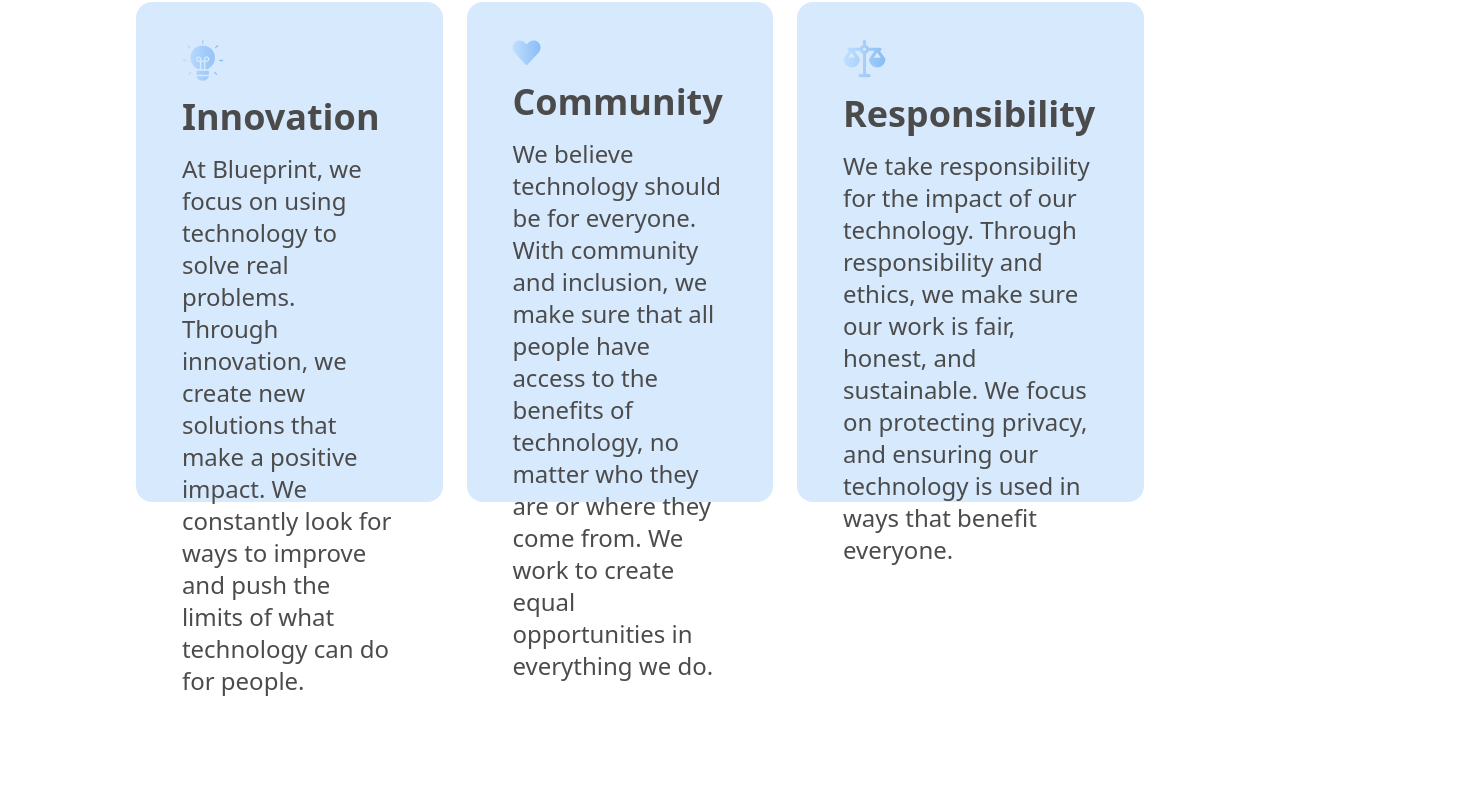
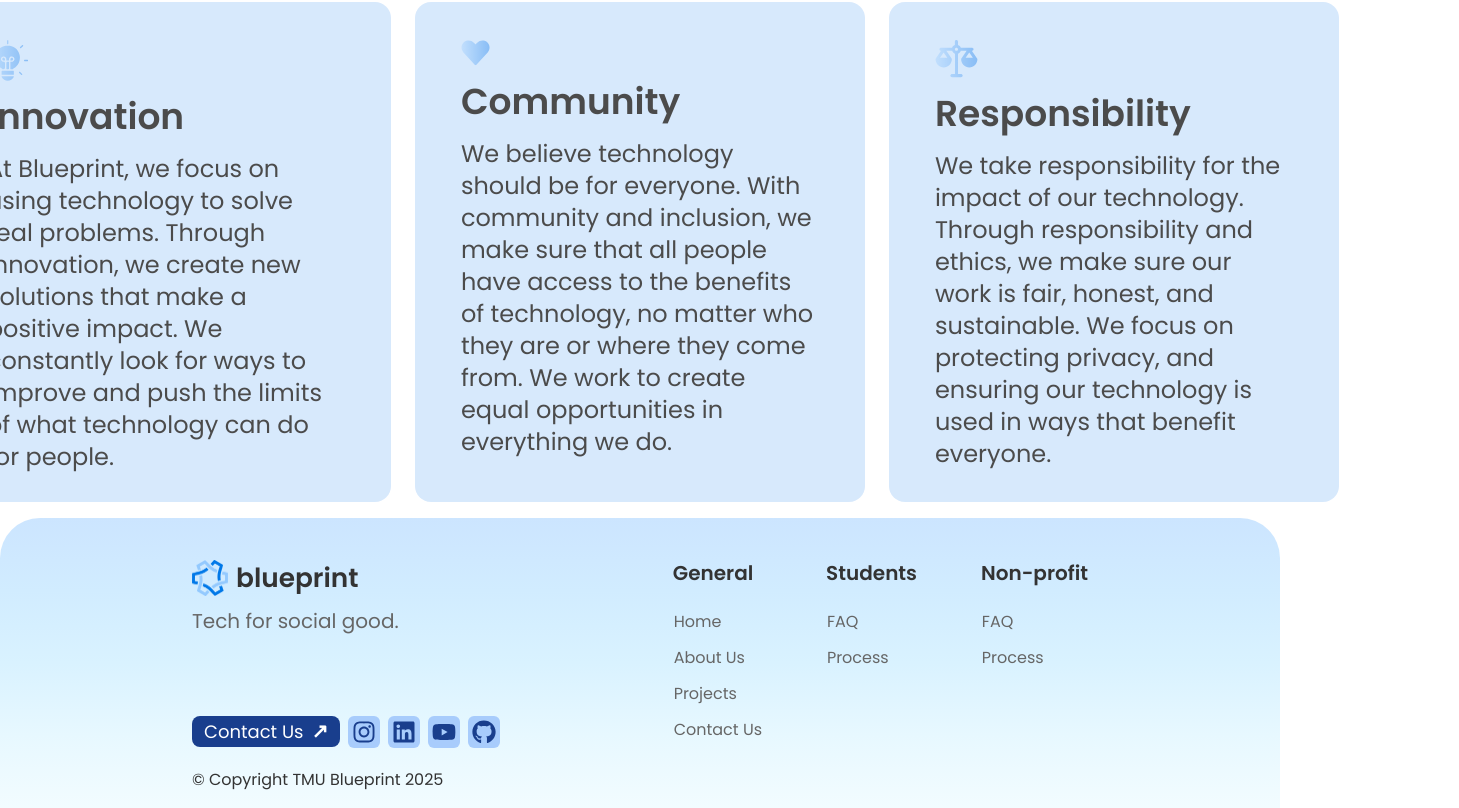
Before and after one commit to tmublueprint/bp-website, a React (Vite) app: page / in a window 1280 px wide. Shown: the part 154-962 px from the top of the page, 1459 px wide, since content can reach past the window. Before the commit the page ends 851 px from the top, so only its background shows below. Built offline with nearby package versions, Linux system fonts and the light colour scheme.

Commit message:
Added footer

```diff
--- a/src/App.tsx
+++ b/src/App.tsx
@@ -6,12 +6,15 @@ import NpoPage from './pages/NpoPage';
 import StudentPage from './pages/Students/StudentPage';
 import ProjectPage from './pages/Projects/ProjectPage';
 import ErrorPage from './pages/ErrorPage';
+import Footer from './components/HomePage/Footer';
 
 function App() {
 
   return (
     <BrowserRouter>
+      <div className='content-wrapper'>
         <Routes>
+
           <Route path="/" element={<Home />} />
           <Route path="/about" element={<AboutPage />} />
           <Route path="/student" element={<StudentPage />} />
@@ -20,6 +23,8 @@ function App() {
           <Route path="/contact" element={<ContactPage />} />
           <Route path="*" element={<ErrorPage />} />
         </Routes>
+      </div>
+      <Footer />
     </BrowserRouter>
   )
 }
--- a/src/components/HomePage/Footer.tsx
+++ b/src/components/HomePage/Footer.tsx
@@ -4,13 +4,60 @@
 // Left column for contacts
 // Right column for links to other parts of the website
 
+import React from 'react';
+import { FaInstagram, FaLinkedin, FaYoutube, FaGithub } from 'react-icons/fa';
+import '../../index.css';
+
 function Footer() {
-    // Code goes here
+  return (
+    <footer className="footer-gradient">
+      <div className="footer-content">
+        <div className="left-section">
+          <div className="left-upper">
+            <div className="logo-container">
+              <img src="/logo.png" alt="Blueprint Logo" className="logo" />
+              <span className="blueprint">blueprint</span>
+            </div>
+            <p className="Tech-for-social-good">Tech for social good.</p>
+          </div>
 
-    return (
-        <>
-        </>
-    )
+          <div className="left-lower">
+            <div className="social-links">
+              <a href="/ContactUs" className="contact">Contact Us <span className="external-arrow">↗</span></a>
+              <a href="https://www.instagram.com/tmublueprint/" className="social-icon"><FaInstagram /></a>
+              <a href="https://www.linkedin.com/company/tmu-blueprint/" className="social-icon"><FaLinkedin /></a>
+              <a href="https://youtube.com" className="social-icon"><FaYoutube /></a>
+              <a href="https://github.com/tmublueprint" className="social-icon"><FaGithub /></a>
+            </div>
+            <p className="copyright">© Copyright TMU Blueprint 2025</p>
+          </div>
+        </div>
+
+
+        <div className="right-section">
+          <div className="nav-group">
+            <h3>General</h3>
+            <a href="/">Home</a>
+            <a href="/about">About Us</a>
+            <a href="/projects">Projects</a>
+            <a href="/contact">Contact Us</a>
+          </div>
+          <div className="nav-group">
+            <h3>Students</h3>
+            <a href="/faq">FAQ</a>
+            <a href="/process">Process</a>
+          </div>
+          <div className="nav-group">
+            <h3>Non-profit</h3>
+            <a href="/faq">FAQ</a>
+            <a href="/process">Process</a>
+          </div>
+        </div>
+
+      </div>
+    </footer>
+  );
 }
 
+
 export default Footer;
--- a/src/index.css
+++ b/src/index.css
@@ -1,5 +1,25 @@
+@import url('https://fonts.googleapis.com/css2?family=Poppins:wght@400;500;600&display=swap');
 @import "tailwindcss";
 @tailwind utilities;
+
+html, body, #root {
+  height: 100%;
+  display: flex;
+  flex-direction: column;
+}
+
+.content-wrapper {
+  display: flex;
+  flex: 1;
+  flex-wrap: wrap;
+  justify-content: center;
+}
+
+body {
+  font-family: 'Poppins', sans-serif;
+  overflow-x: hidden;
+  margin: 0;
+}
 
 :root {
     --font-size-heading: 55.3px;
@@ -62,3 +82,171 @@
     opacity: 0.6;
     background-image: linear-gradient(to right, #94c9ff 0%, #0c78ec 100%);
 }
+
+/*-------Footer Components------*/
+
+.footer-gradient {
+  width: 100%;
+  padding: 2.5rem 0 1rem;
+  background: linear-gradient(to bottom,
+    #cce5ff 0%,
+    #d1ecff 25%,
+    #d9f2ff 50%,
+    #e7f8ff 75%,
+    #f2fcff 100%
+  );
+  border-radius: 2.5rem 2.5rem 0 0;
+  opacity: 1;
+}
+
+.footer-content {
+  max-width: 75%;
+  margin: 0 auto;
+  padding: 0 2rem;
+  display: flex;
+  justify-content: space-between;
+  flex-wrap: wrap;
+  gap: 2rem;
+}
+
+.left-section {
+  display: flex;
+  flex-direction: column;
+  flex: 1;
+  min-height: 12rem;
+}
+
+.left-upper {
+  margin-bottom: 0;
+}
+
+.left-lower {
+  display: flex;
+  flex-direction: column;
+  gap: 0.5rem;
+  margin-top: 5rem;
+}
+
+.logo-container {
+  display: flex;
+  align-items: center;
+  gap: 0.5rem;
+}
+
+.logo {
+  width: 2.25rem;
+  height: 2.25rem;
+}
+
+.blueprint {
+  font-family: 'Poppins', sans-serif;
+  font-size: 1.65rem;
+  font-weight: 600;
+  color: #333;
+  margin: 0;
+}
+
+.Tech-for-social-good {
+  font-family: 'Poppins', sans-serif;
+  font-weight: normal;
+  font-size: 1.25rem;
+  color: #666;
+  margin: 0.5rem 0 0 0;
+}
+
+.social-links {
+  display: flex;
+  gap: 0.5rem;
+  align-items: center;
+  flex-wrap: wrap;
+}
+
+.social-icon {
+  display: flex;
+  align-items: center;
+  justify-content: center;
+  background: #a8ccfc;
+  color: #193E8D;
+  width: 2rem;
+  height: 2rem;
+  border-radius: 0.375rem;
+  transition: background-color 0.2s;
+}
+
+.social-icon:hover {
+  background: #193E8D;
+  color: #a8ccfc;
+}
+
+.social-icon svg {
+  width: 1.5rem;
+  height: 1.5rem;
+}
+
+.contact {
+  display: inline-flex;
+  align-items: center;
+  padding: 0 0.75rem;
+  background-color: #193E8D;
+  color: white;
+  font-family: 'Poppins', sans-serif;
+  font-size: 1.125rem;
+  font-weight: 400;
+  border-radius: 0.5rem;
+  text-decoration: none;
+  transition: background-color 0.2s;
+  gap: 0.5rem;
+}
+
+.contact:hover {
+  background-color: #3B5EB0;
+  color: #FFFFFF;
+}
+
+.external-arrow {
+  font-size: 1.25rem;
+  padding-bottom: 0.1rem;
+  font-weight: 900;
+  display: inline-block;
+}
+
+.copyright {
+  font-family: 'Poppins', sans-serif;
+  margin-top: 0.75rem;
+  font-weight: 400;
+  font-size: 1rem;
+  color: #333;
+}
+
+.right-section {
+  display: flex;
+  gap: 4rem;
+  flex-wrap: wrap;
+}
+
+.nav-group {
+  display: flex;
+  flex-direction: column;
+  gap: 0.75rem;
+}
+
+.nav-group h3 {
+  font-family: 'Poppins', sans-serif;
+  font-weight: 600;
+  font-size: 1.25rem;
+  color: #333;
+  margin: 0 0 0.6rem 0;
+}
+
+.nav-group a {
+  font-family: 'Poppins', sans-serif;
+  font-size: 1rem;
+  color: #666;
+  text-decoration: none;
+  transition: color 0.2s;
+  margin-left: 0.05rem;
+}
+
+.nav-group a:hover {
+  color: #193E8D;
+}
```
Lines whose indentation alone changed are shown as unchanged.
